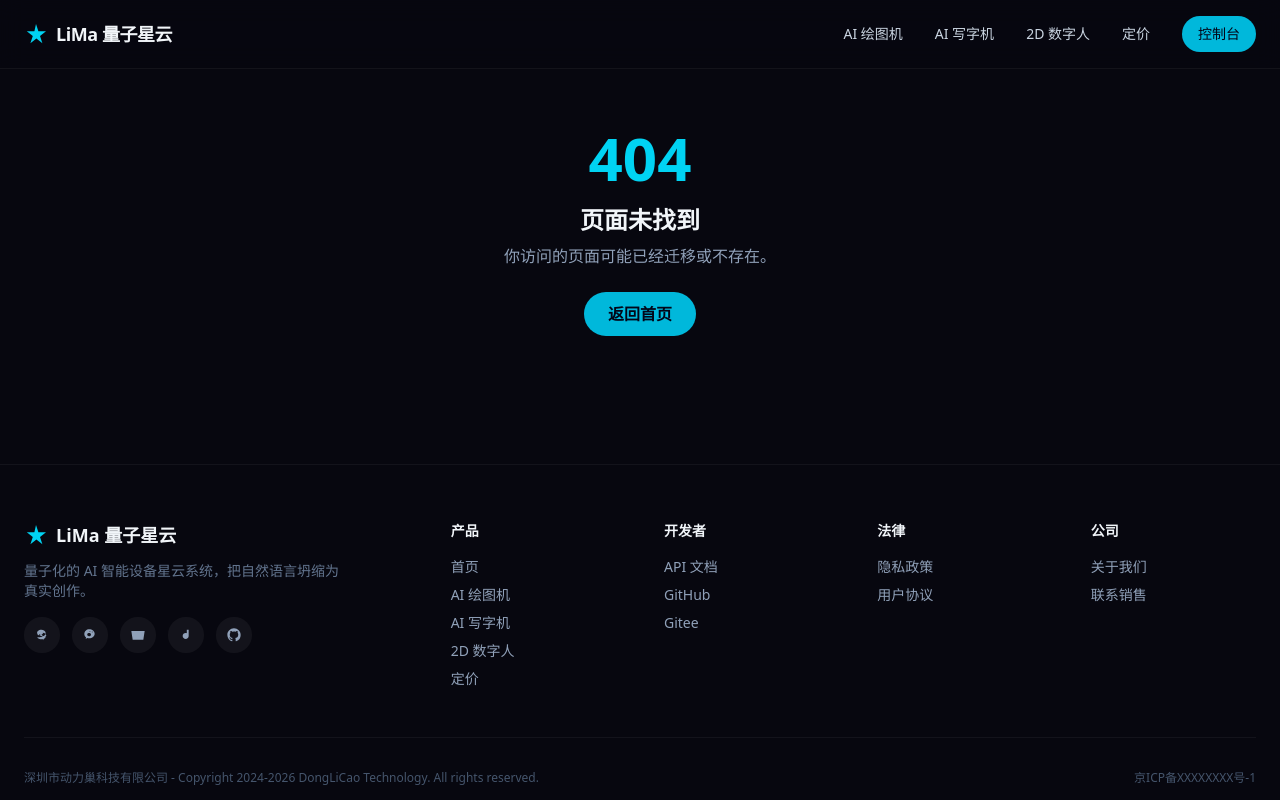
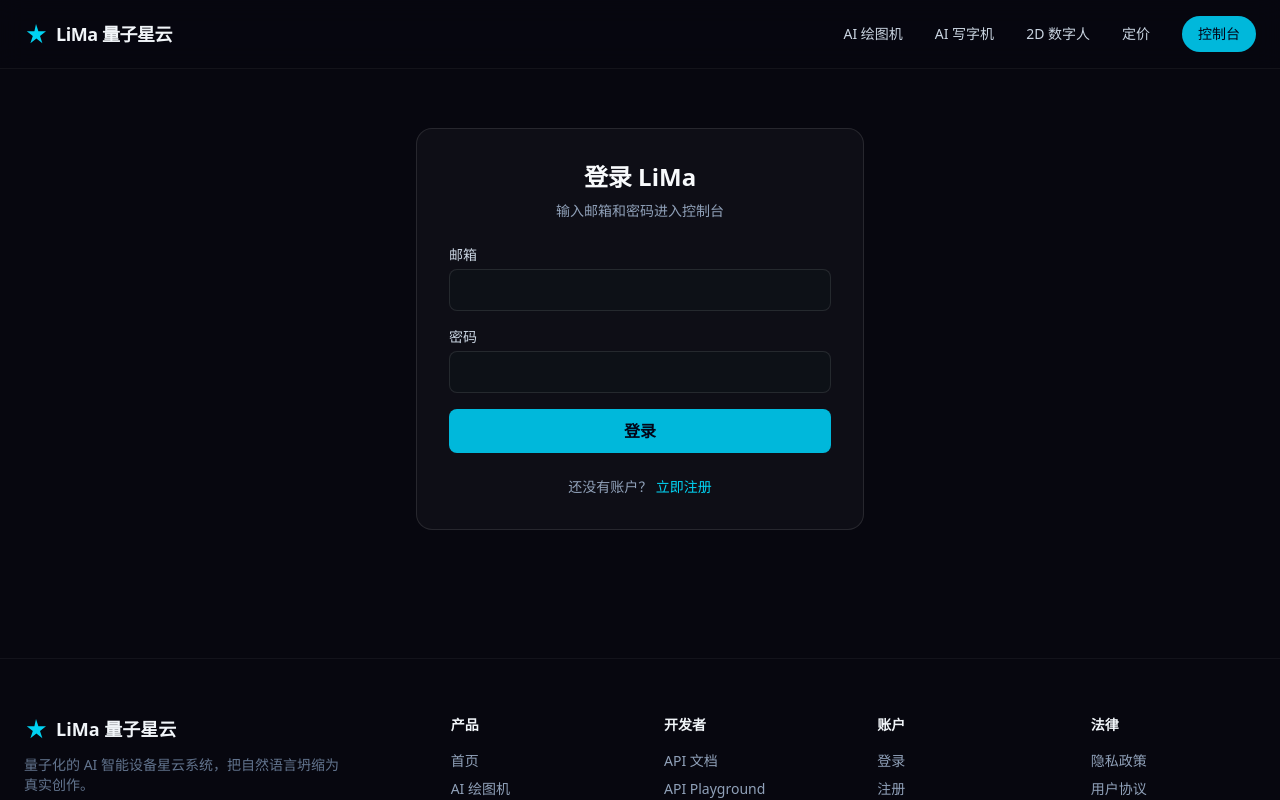
Before and after one commit to zhuguang-ZFG/QWEN3.0, a Next.js app in the folder donglicao-site-v2/: page /login in a window 1280 px wide. Before the commit this address had no page. Shown: the top 800 px of the page. Built offline with nearby package versions, Linux system fonts and the light colour scheme.

Commit message:
feat(site): add login and register pages wired to existing auth endpoints

```diff
--- a/donglicao-site-v2/app/components/Footer.tsx
+++ b/donglicao-site-v2/app/components/Footer.tsx
@@ -16,8 +16,16 @@ const footerLinks = [
     title: "开发者",
     links: [
       { label: "API 文档", href: "https://docs.donglicao.com", external: true },
+      { label: "API Playground", href: "/developer/playground/" },
       { label: "GitHub", href: "https://github.com/zhuguang-ZFG/QWEN3.0", external: true },
       { label: "Gitee", href: "https://gitee.com/zhuguang-cn/QWEN3.0", external: true },
+    ],
+  },
+  {
+    title: "账户",
+    links: [
+      { label: "登录", href: "/login/" },
+      { label: "注册", href: "/register/" },
     ],
   },
   {
--- /dev/null
+++ b/donglicao-site-v2/app/login/page.tsx
@@ -0,0 +1,105 @@
+"use client";
+
+import Link from "next/link";
+import { useEffect, useState } from "react";
+import Navbar from "../components/Navbar";
+import Footer from "../components/Footer";
+
+export default function LoginPage() {
+  const [baseUrl, setBaseUrl] = useState("https://chat.donglicao.com");
+  const [email, setEmail] = useState("");
+  const [password, setPassword] = useState("");
+  const [loading, setLoading] = useState(false);
+  const [error, setError] = useState("");
+
+  useEffect(() => {
+    const saved = localStorage.getItem("lima_token");
+    if (saved) {
+      window.location.href = `${baseUrl}/`;
+    }
+  }, [baseUrl]);
+
+  const handleSubmit = async (e: React.FormEvent) => {
+    e.preventDefault();
+    setLoading(true);
+    setError("");
+
+    try {
+      const res = await fetch(`${baseUrl}/device/v1/app/auth/login-email`, {
+        method: "POST",
+        headers: { "Content-Type": "application/json" },
+        body: JSON.stringify({ email, password }),
+      });
+      const data = await res.json().catch(() => ({}));
+      if (!res.ok) {
+        setError(data?.message || `登录失败（HTTP ${res.status}）`);
+        return;
+      }
+      if (data.token) {
+        localStorage.setItem("lima_token", data.token);
+        window.location.href = `${baseUrl}/`;
+      } else {
+        setError("响应中缺少 token");
+      }
+    } catch (err) {
+      setError(err instanceof Error ? err.message : String(err));
+    } finally {
+      setLoading(false);
+    }
+  };
+
+  return (
+    <>
+      <Navbar />
+      <main id="main" className="flex flex-1 items-center justify-center px-6 py-32">
+        <div className="w-full max-w-md rounded-2xl border border-white/10 bg-white/[0.03] p-8">
+          <div className="mb-6 text-center">
+            <h1 className="text-2xl font-bold text-slate-50">登录 LiMa</h1>
+            <p className="mt-2 text-sm text-slate-400">输入邮箱和密码进入控制台</p>
+          </div>
+
+          <form onSubmit={handleSubmit} className="space-y-4">
+            <div>
+              <label className="mb-1 block text-sm text-slate-300">邮箱</label>
+              <input
+                type="email"
+                value={email}
+                onChange={(e) => setEmail(e.target.value)}
+                className="w-full rounded-lg border border-white/10 bg-[#0d1117] px-4 py-2 text-slate-200 outline-none focus:border-cyan-500"
+                required
+              />
+            </div>
+            <div>
+              <label className="mb-1 block text-sm text-slate-300">密码</label>
+              <input
+                type="password"
+                value={password}
+                onChange={(e) => setPassword(e.target.value)}
+                className="w-full rounded-lg border border-white/10 bg-[#0d1117] px-4 py-2 text-slate-200 outline-none focus:border-cyan-500"
+                required
+              />
+            </div>
+
+            {error && <p className="rounded-lg bg-red-500/10 px-3 py-2 text-sm text-red-300">{error}</p>}
+
+            <button
+              type="submit"
+              disabled={loading}
+              className="w-full rounded-lg bg-cyan-500 py-2.5 font-semibold text-slate-950 hover:bg-cyan-400 disabled:opacity-60"
+            >
+              {loading ? "登录中..." : "登录"}
+            </button>
+          </form>
+
+          <p className="mt-6 text-center text-sm text-slate-400">
+            还没有账户？{" "}
+            <Link href="/register/" className="text-cyan-400 hover:underline">
+              立即注册
+            </Link>
+          </p>
+        </div>
+      </main>
+      <Footer />
+    </>
+  );
+}
--- /dev/null
+++ b/donglicao-site-v2/app/register/page.tsx
@@ -0,0 +1,118 @@
+"use client";
+
+import Link from "next/link";
+import { useState } from "react";
+import Navbar from "../components/Navbar";
+import Footer from "../components/Footer";
+
+export default function RegisterPage() {
+  const [baseUrl] = useState("https://chat.donglicao.com");
+  const [email, setEmail] = useState("");
+  const [password, setPassword] = useState("");
+  const [nickname, setNickname] = useState("");
+  const [loading, setLoading] = useState(false);
+  const [error, setError] = useState("");
+  const [success, setSuccess] = useState(false);
+
+  const handleSubmit = async (e: React.FormEvent) => {
+    e.preventDefault();
+    setLoading(true);
+    setError("");
+
+    try {
+      const res = await fetch(`${baseUrl}/device/v1/app/auth/register-email`, {
+        method: "POST",
+        headers: { "Content-Type": "application/json" },
+        body: JSON.stringify({ email, password, nickname }),
+      });
+      const data = await res.json().catch(() => ({}));
+      if (!res.ok) {
+        setError(data?.message || `注册失败（HTTP ${res.status}）`);
+        return;
+      }
+      if (data.token) {
+        localStorage.setItem("lima_token", data.token);
+        setSuccess(true);
+        setTimeout(() => {
+          window.location.href = `${baseUrl}/`;
+        }, 1500);
+      } else {
+        setError("响应中缺少 token");
+      }
+    } catch (err) {
+      setError(err instanceof Error ? err.message : String(err));
+    } finally {
+      setLoading(false);
+    }
+  };
+
+  return (
+    <>
+      <Navbar />
+      <main id="main" className="flex flex-1 items-center justify-center px-6 py-32">
+        <div className="w-full max-w-md rounded-2xl border border-white/10 bg-white/[0.03] p-8">
+          <div className="mb-6 text-center">
+            <h1 className="text-2xl font-bold text-slate-50">注册 LiMa</h1>
+            <p className="mt-2 text-sm text-slate-400">创建账户开始创作</p>
+          </div>
+
+          <form onSubmit={handleSubmit} className="space-y-4">
+            <div>
+              <label className="mb-1 block text-sm text-slate-300">邮箱</label>
+              <input
+                type="email"
+                value={email}
+                onChange={(e) => setEmail(e.target.value)}
+                className="w-full rounded-lg border border-white/10 bg-[#0d1117] px-4 py-2 text-slate-200 outline-none focus:border-cyan-500"
+                required
+              />
+            </div>
+            <div>
+              <label className="mb-1 block text-sm text-slate-300">昵称</label>
+              <input
+                type="text"
+                value={nickname}
+                onChange={(e) => setNickname(e.target.value)}
+                className="w-full rounded-lg border border-white/10 bg-[#0d1117] px-4 py-2 text-slate-200 outline-none focus:border-cyan-500"
+              />
+            </div>
+            <div>
+              <label className="mb-1 block text-sm text-slate-300">密码</label>
+              <input
+                type="password"
+                value={password}
+                onChange={(e) => setPassword(e.target.value)}
+                minLength={6}
+                className="w-full rounded-lg border border-white/10 bg-[#0d1117] px-4 py-2 text-slate-200 outline-none focus:border-cyan-500"
+                required
+              />
+            </div>
+
+            {error && <p className="rounded-lg bg-red-500/10 px-3 py-2 text-sm text-red-300">{error}</p>}
+            {success && (
+              <p className="rounded-lg bg-green-500/10 px-3 py-2 text-sm text-green-300">
+                注册成功，正在跳转控制台...
+              </p>
+            )}
+
+            <button
+              type="submit"
+              disabled={loading || success}
+              className="w-full rounded-lg bg-cyan-500 py-2.5 font-semibold text-slate-950 hover:bg-cyan-400 disabled:opacity-60"
+            >
+              {loading ? "注册中..." : "注册"}
+            </button>
+          </form>
+
+          <p className="mt-6 text-center text-sm text-slate-400">
+            已有账户？{" "}
+            <Link href="/login/" className="text-cyan-400 hover:underline">
+              直接登录
+            </Link>
+          </p>
+        </div>
+      </main>
+      <Footer />
+    </>
+  );
+}
--- a/donglicao-site-v2/app/sitemap.ts
+++ b/donglicao-site-v2/app/sitemap.ts
@@ -13,6 +13,8 @@ export default function sitemap(): MetadataRoute.Sitemap {
     "/privacy",
     "/terms",
     "/developer/playground",
+    "/login",
+    "/register",
   ];
   return paths.map((path) => ({
     url: `${baseUrl}${path}`,
```
Also changed, not shown: 1 other file (tests, documents, lock files or other folders).
